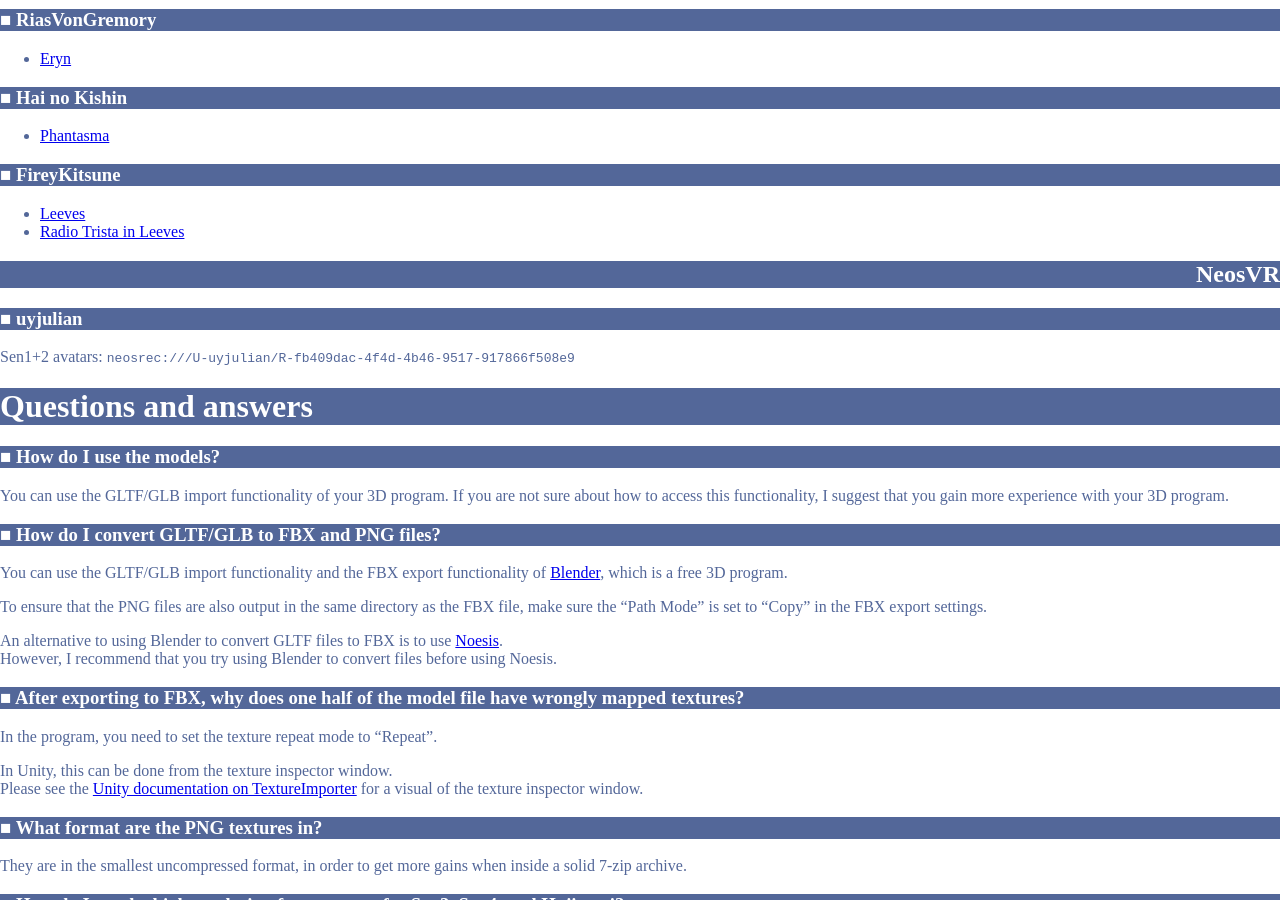
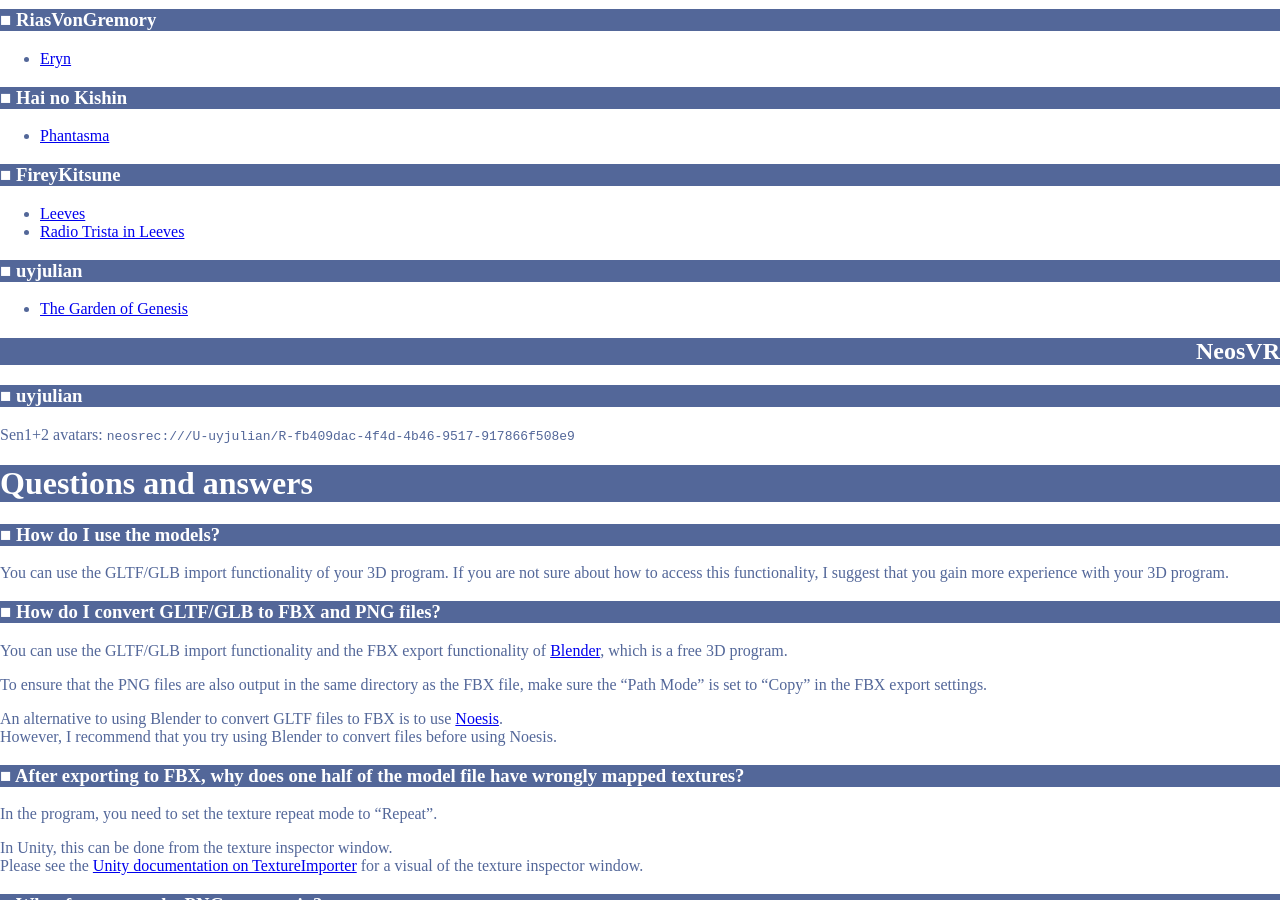
Before and after one commit to uyjulian/falcom-dumps, a Jekyll site: the page built from index.md, in a window 1280 px wide and 900 px high, scrolled down 1012 px. Built offline with Jekyll 4.4.1, drawn with Linux system fonts in a browser that asks for light colours.

Commit message:
Update world list

```diff
--- a/index.md
+++ b/index.md
@@ -57,6 +57,9 @@ If you have questions about usage of the models in a specific environment, sendi
 ### FireyKitsune
 * [Leeves](https://vrchat.com/home/launch?worldId=wrld_89d6105e-d01b-426f-b253-b762b2b3f45a)
 * [Radio Trista in Leeves](https://vrchat.com/home/launch?worldId=wrld_3c58a9d0-1e4f-4f88-8880-adc6cfec324d)
+
+### uyjulian
+* [The Garden of Genesis](https://vrchat.com/home/launch?worldId=wrld_d02e1d1e-288b-4a66-b310-e975db25f028)
 
 ## NeosVR
 
```
